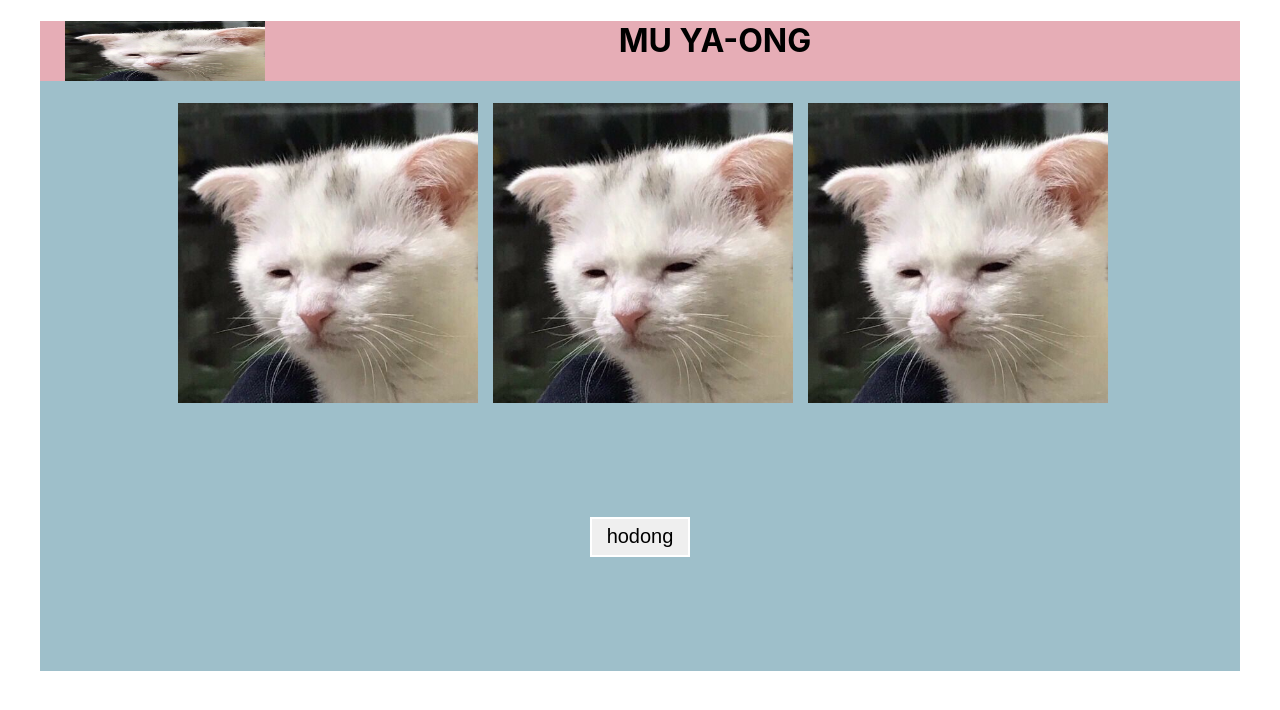
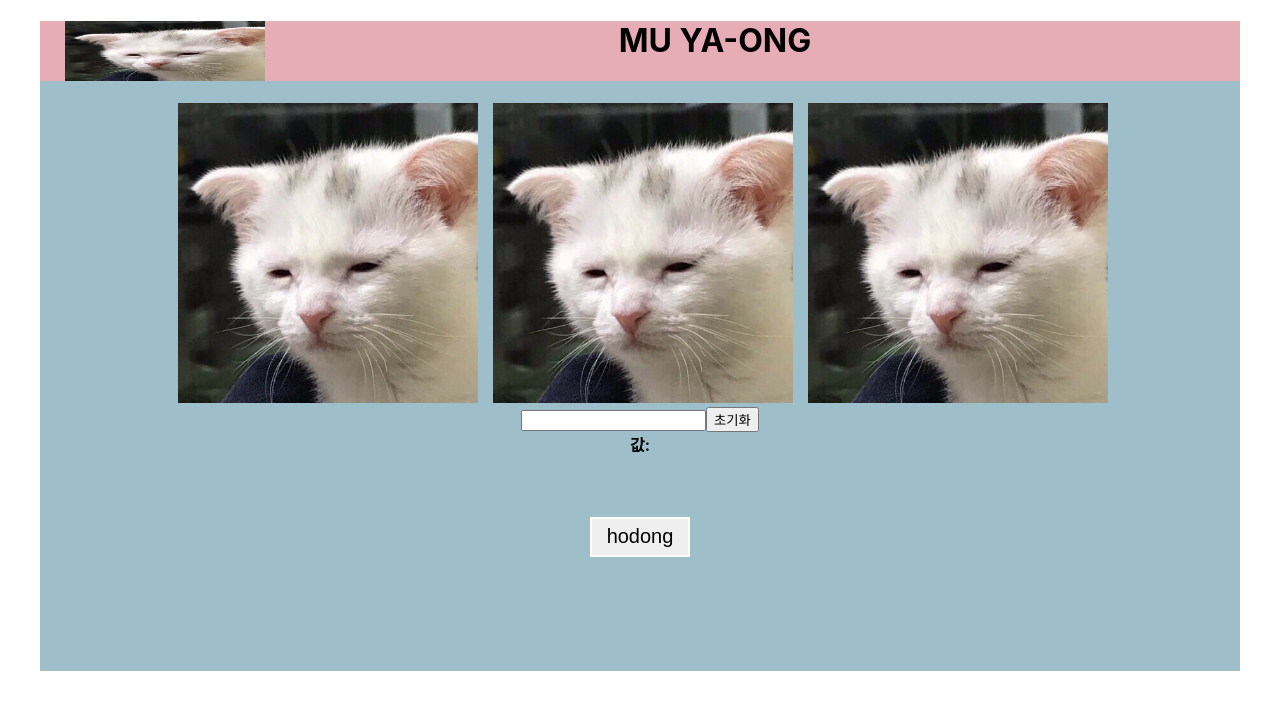
Before and after one commit to SWJBReactStudy/react_eunah, a React (Create React App) app: page / in a window 1280 px wide. Shown: the top 710 px of the page. Built offline with nearby package versions, Linux system fonts and the light colour scheme.

Commit message:
quiz
제작중

```diff
--- a/src/App.css
+++ b/src/App.css
@@ -1,7 +1,6 @@
 .wrap{
   margin: 0 auto;
   width: 1200px;
-  height: 650px;
   text-align: center;
   color: black;
   background-color: rgb(158, 191, 202);
--- a/src/App.js
+++ b/src/App.js
@@ -1,11 +1,11 @@
 import { useState } from 'react';
+import './App.css';
 
-import './App.css';
 import fcat from './img/ha.jpg';
 import scat from './img/he.jpg';
 import tcat from './img/ho.jpg';
 import Middlecat from './middlecat';
-
+import Quiz from './quiz';
 
 function App() {
 
@@ -70,8 +70,9 @@
         <div className="gotohouse">
             <button className="Btn" onClick={setimg}>{_name}</button>
         </div>
-      </div>
+      <Quiz />
     </div>
+  </div>
   );
 }
 
--- /dev/null
+++ b/src/Quiz.js
@@ -0,0 +1,25 @@
+import React, { useState } from 'react';
+
+function quiz() {
+  const [text, setText] = useState('');
+
+  const onChange = (e) => {
+    setText(e.target.value);
+  };
+
+  const onReset = () => {
+    setText('');
+  };
+
+  return (
+    <div>
+      <input onChange={onChange} value={text}  />
+      <button onClick={onReset}>초기화</button>
+      <div>
+        <b>값: {text}</b>
+      </div>
+    </div>
+  );
+}
+
+export default quiz;
```
Also changed, not shown: ex)input/InputSample.js (renamed from src/InputSample.js), ex)input/logo.svg (deleted).
